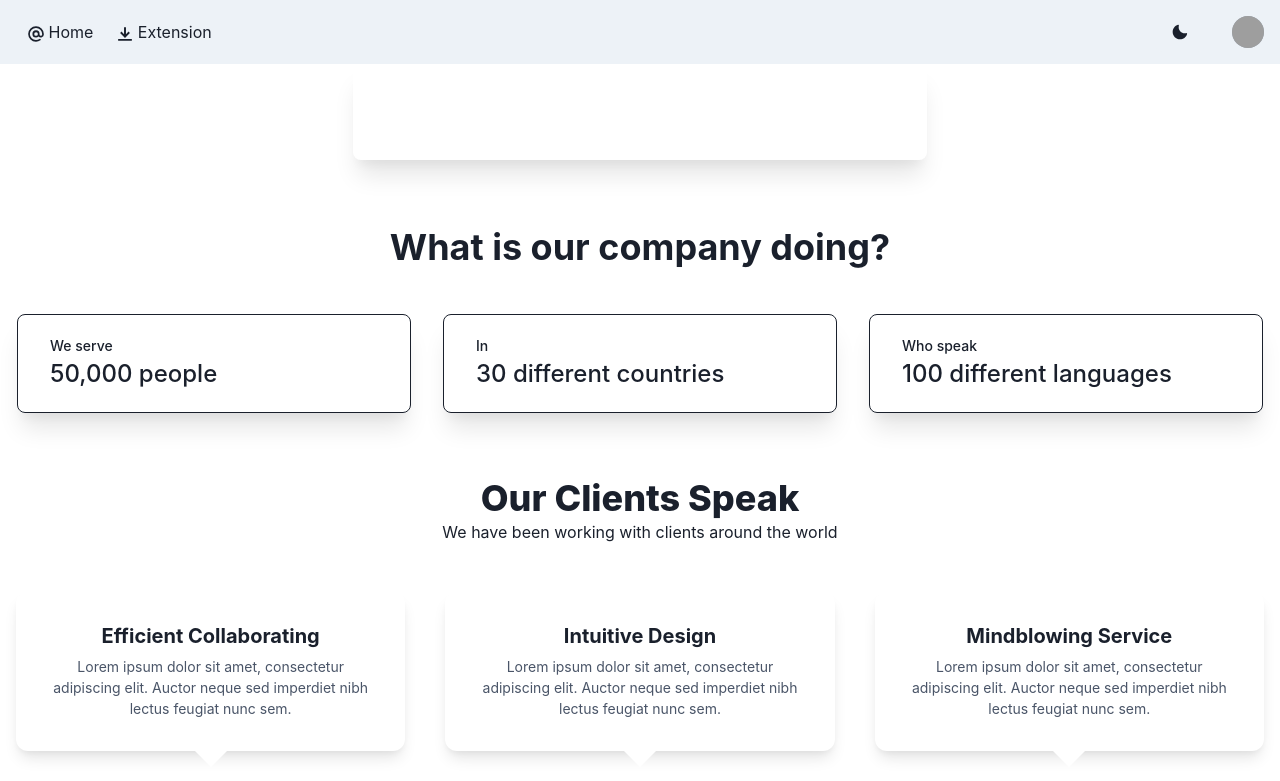
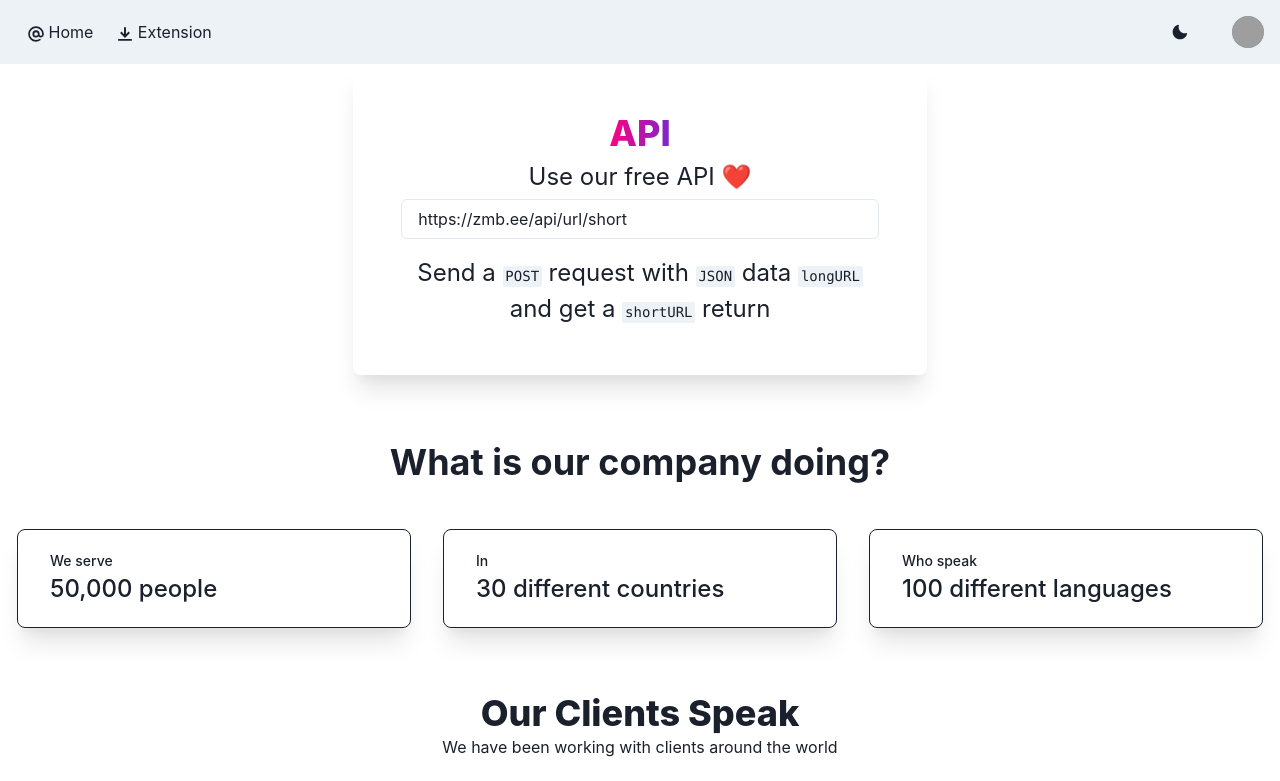
Before and after one commit to antrachhuynh/urlshortener-frontend, a React (Create React App) app: page /api in a window 1280 px wide. Shown: the top 781 px of the page. Built offline with nearby package versions, Linux system fonts and the light colour scheme; grey boxes are pictures that could not be loaded.

Commit message:
Added API page

```diff
--- a/public/index.html
+++ b/public/index.html
@@ -1,14 +1,12 @@
 <!DOCTYPE html>
 <html lang="en">
+
 <head>
   <meta charset="utf-8" />
   <link rel="icon" href="%PUBLIC_URL%/favicon.ico" />
   <meta name="viewport" content="width=device-width, initial-scale=1" />
   <meta name="theme-color" content="#000000" />
-    <meta
-      name="description"
-      content="Web site created using create-react-app"
-    />
+  <meta name="description" content="Web site created using create-react-app" />
   <link rel="apple-touch-icon" href="%PUBLIC_URL%/logo192.png" />
   <!--
       manifest.json provides metadata used when your web app is installed on a
@@ -24,8 +22,9 @@
       work correctly both with client-side routing and a non-root public URL.
       Learn how to configure a non-root public URL by running `npm run build`.
     -->
-    <title>Zombee URL Shortener</title>
+  <title>Fast URL Shortener</title>
 </head>
+
 <body>
   <noscript>You need to enable JavaScript to run this app.</noscript>
   <div id="root"></div>
@@ -40,4 +39,5 @@
       To create a production bundle, use `npm run build` or `yarn build`.
     -->
 </body>
+
 </html>
--- a/src/App.js
+++ b/src/App.js
@@ -30,6 +30,7 @@ import About from './routes/About';
 import Contact from './routes/Contact';
 import Register from './routes/Register';
 import Login from './routes/Login';
+import Api from './routes/Api';
 
 function App() {
 
@@ -56,6 +57,7 @@ function App() {
                   <Route path="/contact" element={<Contact />} />
                   <Route path="/register" element={<Register />} />
                   <Route path="/login" element={<Login />} />
+                  <Route path="/api" element={<Api />} />
                 </Routes>
               </BrowserRouter>
               <Outlet />
--- a/src/Footer.js
+++ b/src/Footer.js
@@ -54,6 +54,7 @@ export default function SmallCentered() {
           <Link href={'/'}>Home</Link>
           <Link href={'about'}>About</Link>
           <Link href={'contact'}>Contact</Link>
+          <Link href={'api'}>API</Link>
         </Stack>
       </Container>
 
--- /dev/null
+++ b/src/routes/Api.js
@@ -0,0 +1,45 @@
+
+import {
+    Stack,
+    Heading,
+    Text,
+    Flex,
+    FormControl,
+    Code,
+    Input,
+
+
+} from '@chakra-ui/react';
+
+
+
+export default function Extensions() {
+
+    return (
+        <>
+            <Heading
+                bgGradient='linear(to-l, #7928CA, #FF0080)'
+                bgClip='text'
+                fontSize='4xl'
+                fontWeight='extrabold'
+            >
+                API
+            </Heading>
+            <Text>Use our free API ❤️</Text>
+
+            <Flex>
+                <Stack spacing={4}>
+
+
+                    <FormControl>
+                        <Input value="https://zmb.ee/api/url/short" type='text' />
+                    </FormControl>
+                    <Text>Send a <Code>POST</Code> request with <Code>JSON</Code> data <Code>longURL</Code> and get a <Code>shortURL</Code> return</Text>
+
+                </Stack>
+            </Flex>
+        </>
+
+
+    );
+}
```
Lines whose indentation alone changed are shown as unchanged.
